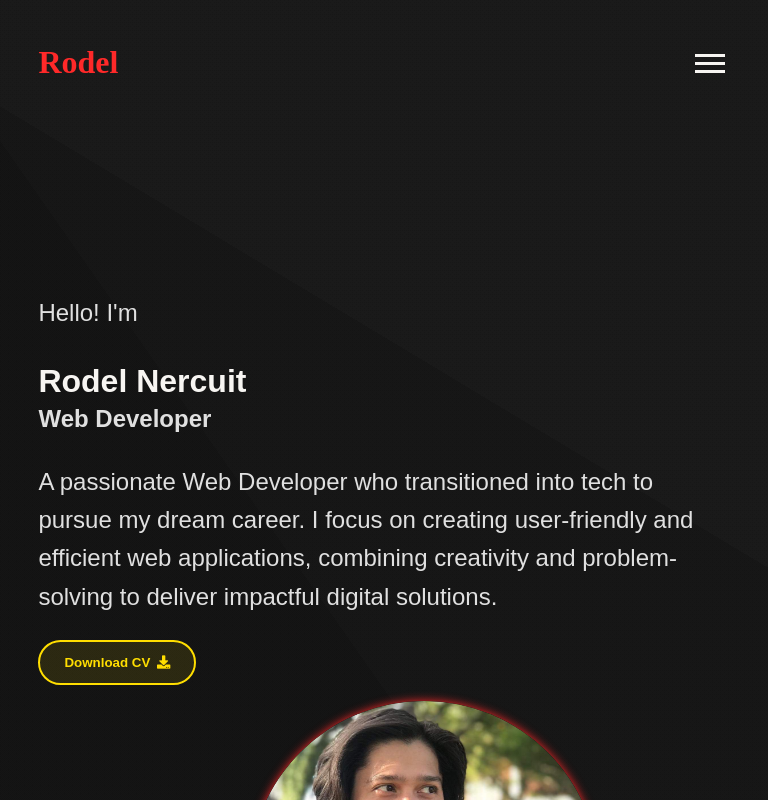
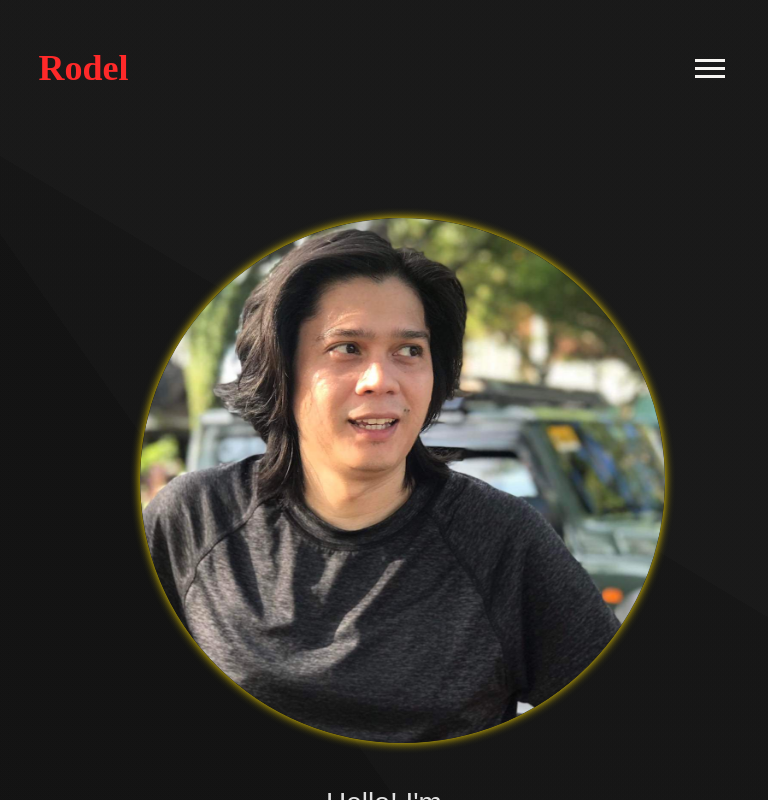
Before and after one commit to rodelgn/rn_portfolio, a React (Vite) app: page / in a window 768 px wide. Shown: the top 800 px of the page. Built offline with nearby package versions, Linux system fonts and the light colour scheme; a web font is replaced by a local one.

Commit message:
Update media query for about section

```diff
--- a/src/components/styles/about.css
+++ b/src/components/styles/about.css
@@ -1,13 +1,14 @@
 .aboutBody {
-    width: 100%;
-    margin: 4rem auto;
+    max-width: 100%;
+    height: auto;
+    margin: 0 auto;
     display: flex;
     flex-wrap: wrap;
     justify-content: center;
     align-items: center;
     margin-top: 8rem;
     margin-bottom: 8em;
-    animation: fadeIn 2s ease-in-out;
+    animation: fadeIn 3s ease-in-out;
 }
 
 .note {
@@ -67,14 +68,14 @@
     height: auto;
     aspect-ratio: 1/1;
     position: relative;
-    margin-left: 5rem;
+    margin-left: 6rem;
   }
 
 .me-img {
     width: 100%;
     height: auto;
     border-radius: 50%;
-    box-shadow: 0px 0px 10px #FF2929;
+    box-shadow: 0px 0px 10px #FFDE00;
     /* transform: rotate(-75deg); */
   }
 
@@ -86,3 +87,76 @@
          opacity: 1;
      }
 }
+
+/* Responsive Media Query */
+@media (min-width: 601px) and (max-width: 1024px) {
+    .aboutBody {
+        flex-direction: column-reverse;
+        align-items: center;
+        margin-top: 4rem;
+        width: 95%;
+    }
+
+    .note {
+        width: 90%;
+        margin-bottom: 2rem;
+        text-align: center;
+        font-size: 26px;
+        margin-top: -4rem;
+    }
+
+    .note p {
+        font-size: 28px;
+    }
+
+    .note button {
+        font-size: 20px;
+        padding: 0.5rem 1rem;
+    }
+
+    .img-container {
+        margin-top: 1rem;
+        width: 80%;
+    }
+
+    .me-img {
+        width: 90%;
+        height: auto;
+    }
+}
+
+@media (max-width: 600px) {
+    .aboutBody {
+        flex-direction: column-reverse;
+        align-items: center;
+        margin-top: 4rem;
+        width: 95%;
+    }
+
+    .note {
+        width: 90%;
+        margin-bottom: 2rem;
+        text-align: center;
+        font-size: 22px;
+        margin-top: -4rem;
+    }
+
+    .note p {
+        font-size: 22px;
+    }
+
+    .note button {
+        font-size: 18px;
+        padding: 0.5rem 1rem;
+    }
+
+    .img-container {
+        margin-top: 1rem;
+        width: 80%;
+    }
+
+    .me-img {
+        width: 90%;
+        height: auto;
+    }
+}
--- a/src/components/styles/navbar.css
+++ b/src/components/styles/navbar.css
@@ -91,7 +91,7 @@
 /* Responsive Media Query */
 @media (min-width: 601px) and (max-width: 1024px) {
     .title-bnr {
-        font-size: 32px;
+        font-size: 36px;
     }
      .burger {
         display: flex;
```
